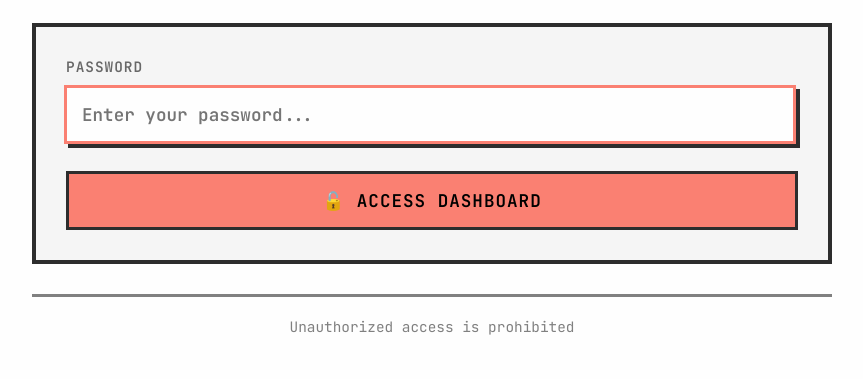
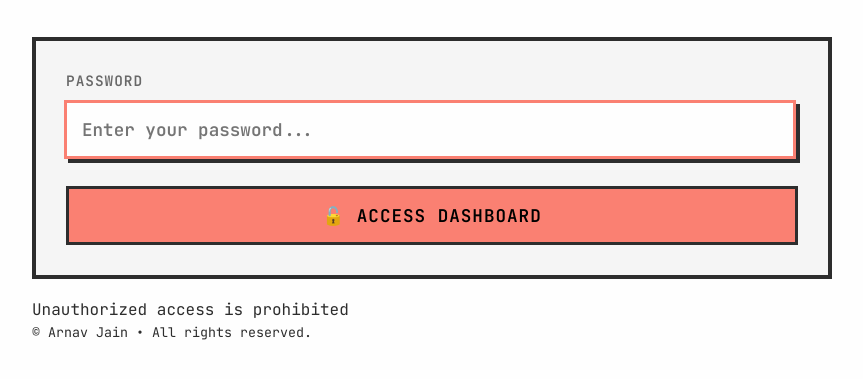
Before and after one commit to arnavjain9/WIDT, a website: page index.html in a window 1280 px wide. Shown: the part 341-720 px from the top of the page, without its empty margins (208-1071 px from the left). Drawn offline with Linux system fonts and the light colour scheme; no server answers.

Commit message:
Update index.html

```diff
--- a/index.html
+++ b/index.html
@@ -253,7 +253,7 @@
             box-shadow: 2px 2px 0px var(--border);
         }
 
-        .footer {
+        . {
             text-align: center;
             margin-top: 40px;
             padding: 20px;
@@ -406,7 +406,7 @@
             75% { transform: translateX(5px); }
         }
 
-        .footer {
+        . {
             text-align: center;
             margin-top: 30px;
             opacity: 0.6;
@@ -648,8 +648,10 @@
             </button>
         </form>
 
-        <div class="footer">
+        <div class="">
             <span>Unauthorized access is prohibited</span>
+            <br>
+            <small>&copy; Arnav Jain • All rights reserved.</small>
         </div>
     </div>
 
@@ -725,6 +727,8 @@
 
             <footer class="footer">
                 <span>Made with ❤️ by the Tripathi Labratory @ Brown</span>
+                <br>
+                <small>&copy; Arnav Jain • All rights reserved.</small>
             </footer>
         </div>
     </div>
```
